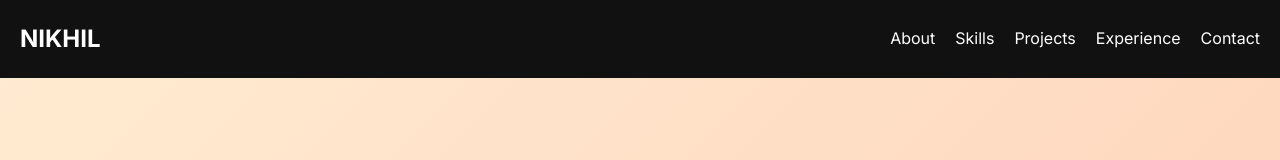
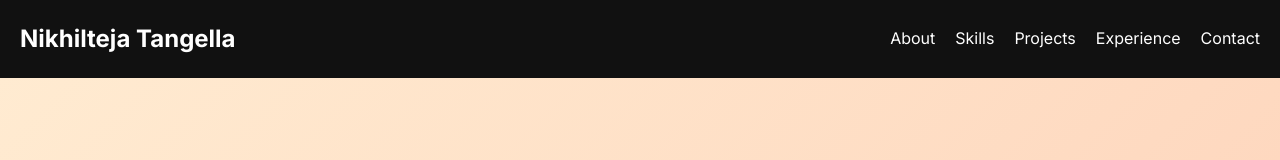
Before and after one commit to Nikhilteja4465/portfoliowebsite, a plain HTML site: page index.html in a window 1280 px wide. Shown: the top 160 px of the page. Drawn offline with Linux system fonts and the light colour scheme.

Commit message:
Update index.html

```diff
--- a/index.html
+++ b/index.html
@@ -187,7 +187,7 @@
 </head>
 <body>
   <header>
-    <div class="logo">NIKHIL</div>
+    <div class="logo">Nikhilteja Tangella</div>
     <div class="menu-toggle" onclick="toggleMenu()">
       <span></span>
       <span></span>
```
